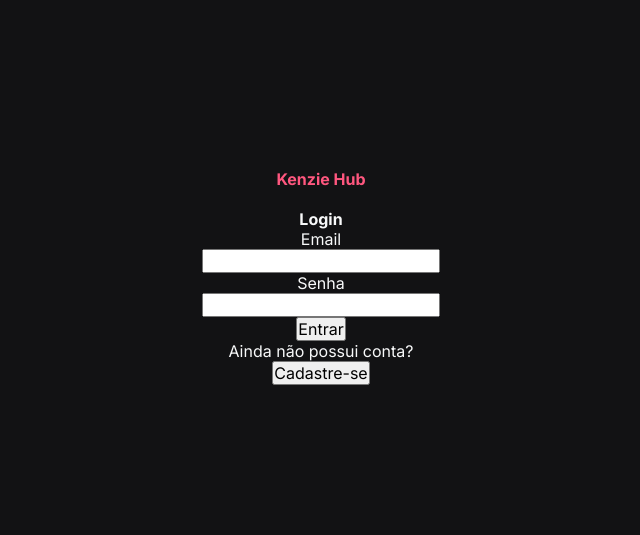
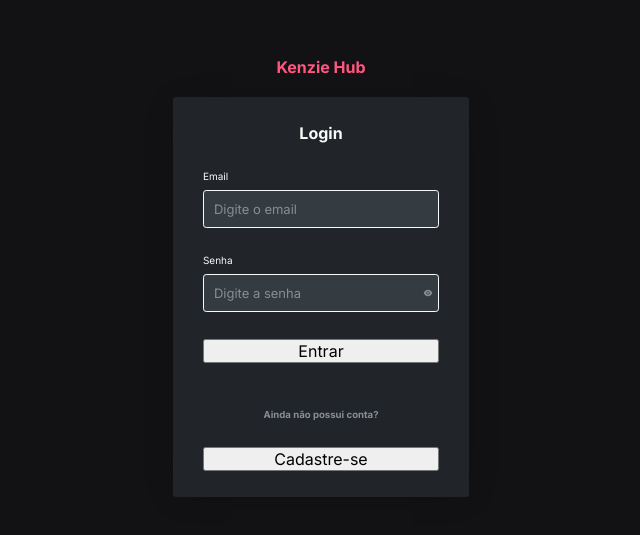
Before and after one commit to jeff-lf/Kenzie-hub, a React (Create React App) app: page / in a window 1280 px wide. Shown: the part 123-658 px from the top of the page, without its empty margins (319-959 px from the left). Built offline with nearby package versions, Linux system fonts and the light colour scheme.

Commit message:
feat: add Input component

```diff
--- /dev/null
+++ b/src/components/Input/index.jsx
@@ -0,0 +1,13 @@
+import { Container, InputContainer } from "./styles"
+
+export const Input = ({label, icon: Icon, register, name,   error='', ...rest}) => {
+    return (
+        <Container>
+            {label} {!!error && <span> - {error}</span>}
+            <InputContainer>
+                <input {...register(name)} {...rest}/>
+                {Icon && <Icon />}
+            </InputContainer>
+        </Container>
+    )
+}
--- /dev/null
+++ b/src/components/Input/styles.js
@@ -0,0 +1,42 @@
+import styled from "styled-components";
+
+export const Container = styled.div`
+    text-align: left;
+    width: 80%;
+    color: var(--grey-0);
+    font-size: 10px;
+`
+
+export const InputContainer = styled.div`
+    background: var(--grey-2);
+    height: 38px;
+    width: 100%;
+    display: flex;
+    border: 0.9772px solid #F8F9FA;
+    border-radius: 3.20867px;
+    margin-top: 8px;
+    align-items: center;
+
+
+    input{
+        background: transparent;
+        align-items: center;
+        font-size: 13px;
+        font-weight: 400;
+        height: auto;
+        flex: 1;
+        border: 0;
+        color: var(--grey-0);
+        &::placeholder{
+            color:#868E96;
+        }
+        margin-left: 10px;
+    }
+
+    svg{
+        color: var(--grey-1);
+        margin-right: 5px;
+        font-size: 10px;
+    }
+
+`
--- a/src/pages/Login/index.jsx
+++ b/src/pages/Login/index.jsx
@@ -1,17 +1,25 @@
 import { Container, Content } from "./styles"
+import { Input } from "../../components/Input"
+import { useForm } from "react-hook-form"
+import {AiFillEye} from 'react-icons/ai'
 
 
 export const Login  = () => {
+
+    const {
+        register,
+        handleSubmit,
+        formState: {errors},
+    } = useForm()
+
     return (
         <Container>
             <Content>
                 <h1>Kenzie Hub</h1>
                 <form>
                     <h2>Login</h2>
-                    <label>Email</label>
-                    <input/>
-                    <label>Senha</label>
-                    <input/>
+                    <Input placeholder='Digite o email' label='Email'  register={register} name='email'/>
+                    <Input placeholder='Digite a senha' type='password' label='Senha' icon={AiFillEye} register={register} name='password'/>
                     <button>Entrar</button>
                     <span>Ainda não possui conta?</span>
                     <button>Cadastre-se</button>
--- a/src/pages/Login/styles.js
+++ b/src/pages/Login/styles.js
@@ -25,5 +25,27 @@ export const Content = styled.div`
         display: flex;
         align-items: center;
         flex-direction: column;
+        justify-content: space-evenly;
+        gap: 20px;
+        background-color: var(--grey-3);
+        width: 80%;
+        height: 400px;
+        box-shadow: 0px 3.20867px 32.0867px -8.02168px rgba(0, 0, 0, 0.25);
+        border-radius: 3.20867px;
+
+        span{
+            font-weight: 600;
+            font-size: 9.62602px;
+            color: var(--grey-1)
+        }
+
+        h2{
+            margin-top: 20px;
+        }
+
+        button{
+            margin-bottom: 20px;
+            width: 80%;
+        }
     }
 `
```
